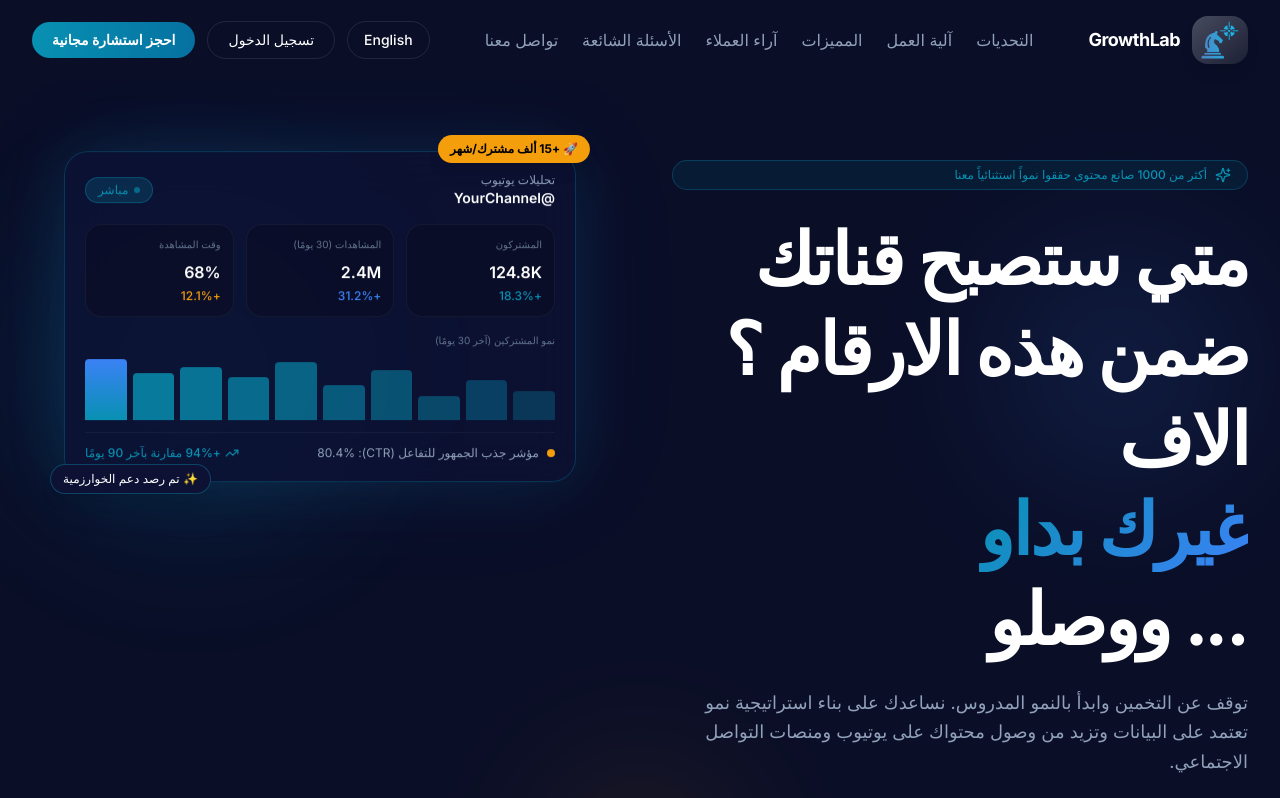
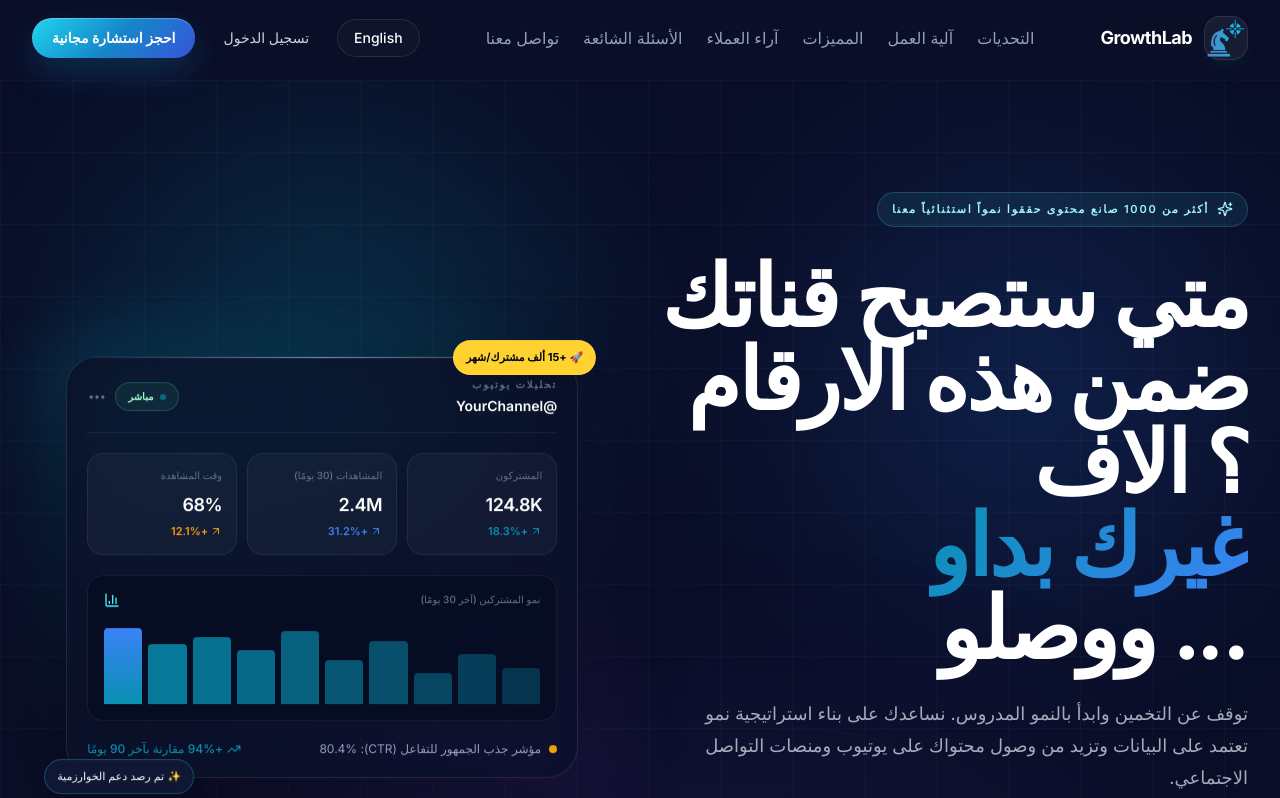
Before and after one commit to Mohammed-Karim226/GrowthLab, a Next.js app: page /ar in a window 1280 px wide. Shown: the top 798 px of the page. Built offline with nearby package versions, Linux system fonts and the light colour scheme.

Commit message:
Enhancing the UI

```diff
--- a/src/app/globals.css
+++ b/src/app/globals.css
@@ -73,6 +73,26 @@
     backdrop-filter: blur(16px);
     -webkit-backdrop-filter: blur(16px);
     border-bottom: 1px solid rgba(8, 145, 178, 0.15);
+  }
+
+  .hero-grid {
+    background-image:
+      linear-gradient(rgba(255,255,255,0.026) 1px, transparent 1px),
+      linear-gradient(90deg, rgba(255,255,255,0.026) 1px, transparent 1px);
+    background-size: 72px 72px;
+    mask-image: linear-gradient(to bottom, black 0%, black 76%, transparent 100%);
+  }
+
+  .button-primary {
+    background: linear-gradient(135deg, #22d3ee 0%, #1586c9 52%, #3854dc 100%);
+    box-shadow: 0 14px 34px rgba(20, 141, 212, 0.24), inset 0 1px 0 rgba(255,255,255,0.25);
+    transition: transform 180ms ease, box-shadow 180ms ease, filter 180ms ease;
+  }
+
+  .button-primary:hover {
+    filter: saturate(1.12) brightness(1.06);
+    transform: translateY(-2px);
+    box-shadow: 0 20px 42px rgba(20, 141, 212, 0.34), inset 0 1px 0 rgba(255,255,255,0.28);
   }
 
   .glow-teal {
--- a/src/components/home/AnalyticsDashboard.tsx
+++ b/src/components/home/AnalyticsDashboard.tsx
@@ -1,7 +1,7 @@
 "use client";
 
 import { motion } from "framer-motion";
-import { TrendingUp } from "lucide-react";
+import { ArrowUpRight, BarChart3, MoreHorizontal, TrendingUp } from "lucide-react";
 import { useTranslations } from "next-intl";
 
 const bars = [45, 62, 38, 78, 55, 91, 67, 83, 74, 95];
@@ -19,27 +19,26 @@ export default function AnalyticsDashboard() {
       }}
       className="relative w-full max-w-lg mx-auto"
     >
-      <div
-        className="rounded-3xl border border-[#0891B2]/30 bg-[#0D1235]/80 backdrop-blur-xl p-5 shadow-2xl"
-        style={{
-          boxShadow:
-            "0 0 60px rgba(8,145,178,0.15), 0 0 120px rgba(59,130,246,0.08)",
-        }}
-      >
-        <div className="mb-4 flex items-center justify-between">
+      <div className="absolute -inset-5 rounded-[2.5rem] bg-gradient-to-br from-cyan-400/20 via-transparent to-violet-500/15 blur-2xl" />
+      <div className="relative overflow-hidden rounded-[2rem] border border-white/10 bg-[#0b1129]/85 p-4 shadow-[0_32px_100px_rgba(0,0,0,0.38)] backdrop-blur-2xl sm:p-5">
+        <div className="absolute inset-x-0 top-0 h-px bg-gradient-to-r from-transparent via-cyan-200/60 to-transparent" />
+        <div className="mb-5 flex items-center justify-between border-b border-white/[0.07] pb-4">
           <div>
-            <p className="text-xs font-medium text-slate-400">
+            <p className="text-[10px] font-semibold uppercase tracking-[0.18em] text-slate-500">
               {t("title")}
             </p>
-            <p className="text-sm font-semibold text-white">@YourChannel</p>
+            <p className="mt-1 text-sm font-semibold text-white">@YourChannel</p>
           </div>
-          <div className="flex items-center gap-1.5 rounded-full bg-[#0891B2]/20 border border-[#0891B2]/40 px-3 py-1 text-xs font-medium text-[#0891B2]">
+          <div className="flex items-center gap-2">
+            <div className="flex items-center gap-1.5 rounded-full border border-emerald-300/20 bg-emerald-300/[0.08] px-3 py-1.5 text-[10px] font-semibold text-emerald-200">
             <span className="h-1.5 w-1.5 rounded-full bg-[#0891B2] animate-pulse" />
             {t("live")}
+            </div>
+            <MoreHorizontal className="h-5 w-5 text-slate-500" />
           </div>
         </div>
 
-        <div className="grid gap-3 sm:grid-cols-3 mb-4">
+        <div className="grid gap-2.5 sm:grid-cols-3 mb-5">
           {[
             {
               label: t("subscribers"),
@@ -62,25 +61,27 @@ export default function AnalyticsDashboard() {
           ].map((stat) => (
             <div
               key={stat.label}
-              className="rounded-2xl bg-[#0A0E27]/80 border border-white/5 p-3"
+              className="rounded-2xl border border-white/[0.07] bg-white/[0.035] p-3.5"
             >
-              <p className="text-[10px] text-slate-500">{stat.label}</p>
-              <p className="mt-2 text-base font-semibold text-white">
+              <p className="text-[10px] font-medium text-slate-500">{stat.label}</p>
+              <p className="mt-2 text-lg font-semibold tracking-tight text-white">
                 {stat.value}
               </p>
-              <p
-                className="mt-1 text-xs font-medium"
+              <p className="mt-1 flex items-center gap-0.5 text-[11px] font-semibold"
                 style={{ color: stat.color }}
               >
-                {stat.change}
+                <ArrowUpRight className="h-3 w-3" />{stat.change}
               </p>
             </div>
           ))}
         </div>
 
-        <div className="mb-3">
-          <p className="mb-2 text-[10px] text-slate-500">{t("subscriberGrowth")}</p>
-          <div className="flex h-16 items-end gap-1.5">
+        <div className="mb-4 rounded-2xl border border-white/[0.07] bg-[#070c20]/70 p-4">
+          <div className="mb-4 flex items-center justify-between">
+            <p className="text-[10px] font-medium text-slate-500">{t("subscriberGrowth")}</p>
+            <BarChart3 className="h-4 w-4 text-cyan-300" />
+          </div>
+          <div className="flex h-20 items-end gap-1.5">
             {bars.map((value, index) => (
               <motion.div
                 key={index}
@@ -105,7 +106,7 @@ export default function AnalyticsDashboard() {
           </div>
         </div>
 
-        <div className="flex items-center justify-between border-t border-white/5 pt-3">
+        <div className="flex items-center justify-between pt-1">
           <div className="flex items-center gap-2 text-slate-400">
             <span className="h-2 w-2 rounded-full bg-[#F59E0B]" />
             <span className="text-xs">
@@ -127,7 +128,7 @@ export default function AnalyticsDashboard() {
           repeat: Infinity,
           ease: "easeInOut",
         }}
-        className="absolute -bottom-3 -left-4 rounded-full bg-[#0D1235] border border-[#0891B2]/40 px-3 py-1.5 text-xs text-white shadow-lg"
+        className="absolute -bottom-4 -left-3 rounded-full border border-cyan-300/25 bg-[#111936]/95 px-3 py-2 text-[11px] text-white shadow-xl backdrop-blur-xl sm:-left-6"
       >
         {t("algorithmBoost")}
       </motion.div>
@@ -140,7 +141,7 @@ export default function AnalyticsDashboard() {
           repeat: Infinity,
           ease: "easeInOut",
         }}
-        className="absolute -top-4 -right-4 rounded-full bg-[#F59E0B] px-3 py-1.5 text-xs font-bold text-black shadow-lg"
+        className="absolute -right-2 -top-4 rounded-full border border-amber-200/20 bg-amber-300 px-3 py-2 text-[11px] font-bold text-slate-950 shadow-xl sm:-right-5"
       >
        {t("subsMonth")}
       </motion.div>
--- a/src/components/home/HeroSection.tsx
+++ b/src/components/home/HeroSection.tsx
@@ -12,20 +12,20 @@ export default function HeroSection() {
   const t = useTranslations("hero");
 
   return (
-    <section className="relative min-h-[calc(100vh-5rem)] overflow-hidden pt-20 pb-12">
-      <div className="absolute inset-0 pointer-events-none">
-        <div className="absolute left-0 top-24 h-96 w-96 rounded-full bg-[radial-gradient(circle,_#0891B2,_transparent)] opacity-20 blur-3xl" />
-        <div className="absolute right-0 top-32 h-80 w-80 rounded-full bg-[radial-gradient(circle,_#3B82F6,_transparent)] opacity-15 blur-3xl" />
-        <div className="absolute bottom-0 left-1/2 h-64 w-64 -translate-x-1/2 rounded-full bg-[radial-gradient(circle,_#F59E0B,_transparent)] opacity-10 blur-3xl" />
+    <section className="hero-grid relative min-h-[calc(100vh-5rem)] overflow-hidden pt-16 pb-10 sm:pt-24 lg:pt-28">
+      <div className="pointer-events-none absolute inset-0">
+        <div className="absolute left-[8%] top-16 h-[28rem] w-[28rem] rounded-full bg-cyan-400/15 blur-[110px]" />
+        <div className="absolute right-[4%] top-24 h-[26rem] w-[26rem] rounded-full bg-blue-500/15 blur-[110px]" />
+        <div className="absolute bottom-[-12rem] left-1/2 h-[26rem] w-[55rem] -translate-x-1/2 rounded-full bg-violet-500/10 blur-[120px]" />
       </div>
 
-      <div className="mx-auto grid max-w-7xl gap-12 px-4 sm:px-6 lg:grid-cols-2 lg:gap-16 lg:px-8">
-        <div className="relative z-10 flex flex-col justify-center gap-6">
+      <div className="relative mx-auto grid max-w-7xl items-center gap-12 px-4 sm:px-6 lg:grid-cols-[1.02fr_0.98fr] lg:gap-14 lg:px-8">
+        <div className="relative z-10 flex flex-col justify-center gap-7">
           <motion.div
             initial={{ opacity: 0, scale: 0.98 }}
             animate={{ opacity: 1, scale: 1 }}
             transition={{ delay: 0.4, duration: 0.9 }}
-            className="inline-flex items-center gap-2 rounded-full border border-[#0891B2]/30 bg-[#0891B2]/10 px-4 py-1.5 text-xs font-medium text-[#0891B2]"
+            className="inline-flex w-fit items-center gap-2 rounded-full border border-cyan-300/20 bg-cyan-300/[0.08] px-3.5 py-2 text-[11px] font-semibold uppercase tracking-[0.16em] text-cyan-200"
           >
             <Sparkles className="h-4 w-4" />
             {t("subtitle")}
@@ -35,7 +35,7 @@ export default function HeroSection() {
             initial={{ opacity: 0, scale: 0.95 }}
             animate={{ opacity: 1, scale: 1 }}
             transition={{ delay: 0.2, duration: 0.7 }}
-            className="font-satoshi text-4xl leading-tight text-white sm:text-5xl lg:text-6xl xl:text-7xl"
+            className="font-satoshi max-w-3xl text-5xl leading-[0.97] text-white sm:text-6xl lg:text-7xl xl:text-[5.35rem]"
           >
             {t("titleLine1")}
             <br />
@@ -48,7 +48,7 @@ export default function HeroSection() {
             initial={{ opacity: 0, scale: 0.9 }}
             animate={{ opacity: 1, scale: 1 }}
             transition={{ delay: 0.4, duration: 0.9 }}
-            className="max-w-xl text-base leading-relaxed text-slate-400 sm:text-lg"
+            className="max-w-xl text-base leading-8 text-slate-300/80 sm:text-lg"
           >
             {t("description")}
           </motion.p>
@@ -59,7 +59,7 @@ export default function HeroSection() {
               animate={{ opacity: 1, scale: 1 }}
               transition={{ delay: 0.6, duration: 0.9 }}
               href="#contact"
-              className="inline-flex items-center justify-center gap-2 rounded-full bg-gradient-to-r from-[#0891B2] to-[#0671A1] px-7 py-3.5 text-sm font-semibold text-white transition hover:opacity-95"
+              className="button-primary inline-flex items-center justify-center gap-2 rounded-full px-7 py-4 text-sm font-semibold text-white"
             >
               {t("ctaBook")}
               {isRTL ? <ArrowLeft className="h-4 w-4" /> : <ArrowRight className="h-4 w-4" />}
@@ -69,15 +69,16 @@ export default function HeroSection() {
               animate={{ opacity: 1, scale: 1 }}
               transition={{ delay: 0.8, duration: 0.9 }}
               href="#how-it-works"
-              className="inline-flex items-center justify-center gap-2 rounded-full border border-white/15 px-7 py-3.5 text-sm font-medium text-white transition hover:border-white/30"
+              className="inline-flex items-center justify-center gap-2 rounded-full border border-white/15 bg-white/[0.03] px-7 py-4 text-sm font-medium text-white transition hover:border-white/30 hover:bg-white/[0.06]"
             >
               <Play className="h-4 w-4" />
               {t("ctaHowItWorks")}
             </motion.a>
           </div>
 
-          <div className="mt-8 flex items-center gap-4">
-            <div className="flex space-x-1">
+          <div className="mt-5 flex flex-wrap items-center gap-x-6 gap-y-4">
+            <div className="flex items-center gap-4">
+            <div className="flex -space-x-2">
               {[1, 2, 3, 4].map((index) => (
                 <motion.div
                   initial={{ opacity: 0, scale: 0 }}
@@ -91,7 +92,7 @@ export default function HeroSection() {
                     alt="Profile placeholder"
                     width={32}
                     height={32}
-                    className="h-8 w-8 rounded-full border-2 border-[#0A0E27] object-cover"
+                    className="h-9 w-9 rounded-full border-2 border-[#070b1e] object-cover"
                   />
                 </motion.div>
               ))}
@@ -123,10 +124,11 @@ export default function HeroSection() {
                 {t("trustedBy", { count: 1_000 })}
               </motion.p>
             </div>
+            </div>
           </div>
         </div>
 
-        <div className="relative z-10">
+        <div className="relative z-10 lg:pl-3">
           <AnalyticsDashboard />
         </div>
       </div>
@@ -138,7 +140,7 @@ export default function HeroSection() {
           opacity: { delay: 1.5, duration: 0.8 },
           y: { duration: 4, repeat: Infinity, ease: "easeInOut" },
         }}
-        className="absolute inset-x-0 bottom-8 flex justify-center text-slate-600"
+        className="absolute inset-x-0 bottom-3 hidden justify-center text-slate-600 lg:flex"
       >
         <ChevronDown className="h-6 w-6" />
       </motion.div>
--- a/src/components/home/NavBar.tsx
+++ b/src/components/home/NavBar.tsx
@@ -41,16 +41,16 @@ export default function NavBar({
   return (
     <nav
       className={`fixed inset-x-0 top-0 z-50 transition-all duration-300 ${
-        scrolled ? "glass shadow-lg" : "bg-transparent"
+        scrolled ? "border-b border-white/[0.07] bg-[#070b1e]/80 shadow-2xl shadow-black/20 backdrop-blur-2xl" : "bg-transparent"
       }`}
     >
       <div className="mx-auto flex max-w-7xl items-center justify-between px-4 py-4 sm:px-6 lg:px-8">
         <div className="flex items-center gap-3">
-          <div className="flex h-12 w-14 items-center justify-center rounded-2xl bg-gradient-to-br from-[#edeff046] to-[#92949723] text-white shadow-lg">
+          <div className="flex h-11 w-11 items-center justify-center rounded-2xl border border-white/10 bg-white/[0.06] text-white shadow-lg shadow-cyan-950/30">
             {/* <Youtube className="h-5 w-5" /> */}
             <Image src = "/images/strategy.png" alt="logo" width={40} height={40} />
           </div>
-          <span className="font-satoshi text-lg text-white">{brand}</span>
+          <span className="font-satoshi text-lg tracking-tight text-white">{brand}</span>
         </div>
 
         <div className="hidden items-center gap-4 xl:gap-6 2xl:gap-8  md:flex">
@@ -58,7 +58,7 @@ export default function NavBar({
             <a
               key={link.key}
               href={link.href}
-              className="text-slate-400 transition hover:text-white text-sm xl:text-base 2xl:text-lg"
+              className="text-sm text-slate-400 transition hover:text-cyan-100 xl:text-base"
             >
               {link.label}
             </a>
@@ -68,19 +68,19 @@ export default function NavBar({
         <div className="hidden lg:flex items-center gap-2 xl:gap-3">
           <Link
             href={localeSwitchHref}
-            className="rounded-full border border-white/10 px-3 xl:px-4 2xl:px-5 py-2 text-sm font-medium text-white transition hover:border-[#0891B2]/50"
+            className="rounded-full border border-white/10 bg-white/[0.025] px-3 py-2 text-sm font-medium text-white transition hover:border-cyan-300/40 xl:px-4"
           >
             {localeSwitchLabel}
           </Link>
           <a
             href="#contact"
-            className="rounded-full border border-white/10 px-5 py-2 text-sm font-medium text-white transition hover:border-[#0891B2]/50"
+            className="rounded-full px-3 py-2 text-sm font-medium text-slate-300 transition hover:text-white xl:px-4"
           >
             {signInLabel}
           </a>
           <a
             href="#contact"
-            className="rounded-full bg-gradient-to-r from-[#0891B2] to-[#0671A1] px-5 py-2 text-sm font-semibold text-white transition hover:opacity-95"
+            className="button-primary rounded-full px-4 py-2.5 text-sm font-semibold text-white xl:px-5"
           >
             {bookCallLabel}
           </a>
```
